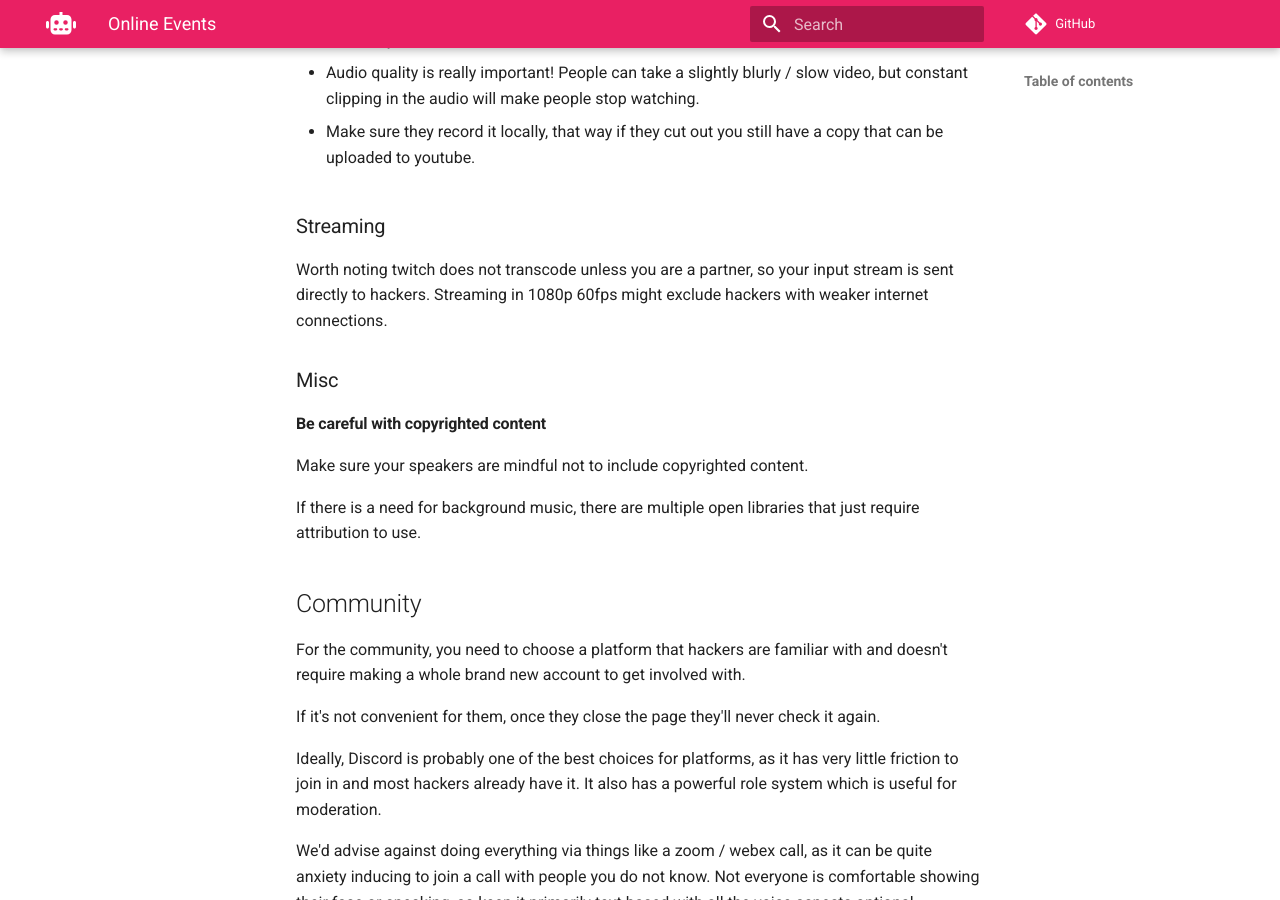
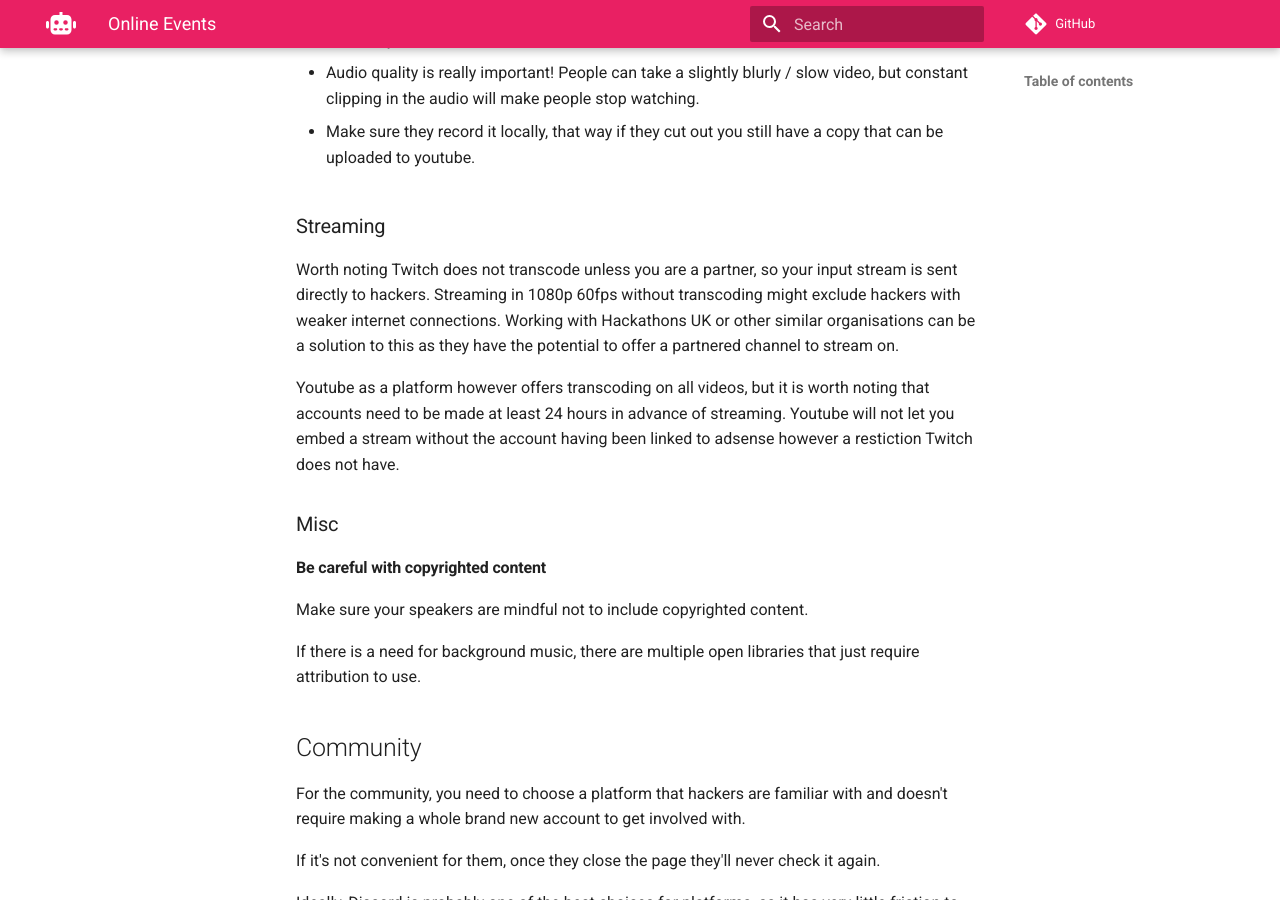
Before and after one commit to Athons/wiki, an MkDocs documentation site: the page built from docs/organise/online/index.md, in a window 1280 px wide and 900 px high, scrolled down 1368 px. Built offline with MkDocs 1.6.1 and Material for MkDocs 9.7.7, drawn with Linux system fonts in a browser that asks for light colours; nearby versions of some CDN libraries; comment, search, counter and statistics services are not loaded.

Commit message:
Expanded the streaming section (#226)
* Expanded the streaming section

Offered solutions to the transcoding problem

* Clarification of embedding restrictions

* Update docs/organise/online/index.md

Co-authored-by: Aaron Osher <aaron@aaronosher.io>

Co-authored-by: Aaron Osher <git@aaronosher.io>
Co-authored-by: Aaron Osher <aaron@aaronosher.io>

```diff
--- a/docs/organise/online/index.md
+++ b/docs/organise/online/index.md
@@ -62,9 +62,17 @@
 
 ### Streaming
 
-Worth noting twitch does not transcode unless you are a partner, so your input
-stream is sent directly to hackers. Streaming in 1080p 60fps might exclude
-hackers with weaker internet connections.
+Worth noting Twitch does not transcode unless you are a partner, so your input
+stream is sent directly to hackers.
+Streaming in 1080p 60fps without transcoding might exclude hackers with weaker
+internet connections.
+Working with Hackathons UK or other similar organisations can be a solution to
+this as they have the potential to offer a partnered channel to stream on.
+
+Youtube as a platform however offers transcoding on all videos, but it is worth
+noting that accounts need to be made at least 24 hours in advance of streaming.
+Youtube will not let you embed a stream without the account having been linked
+to adsense however a restiction Twitch does not have.
 
 ### Misc
 
```
